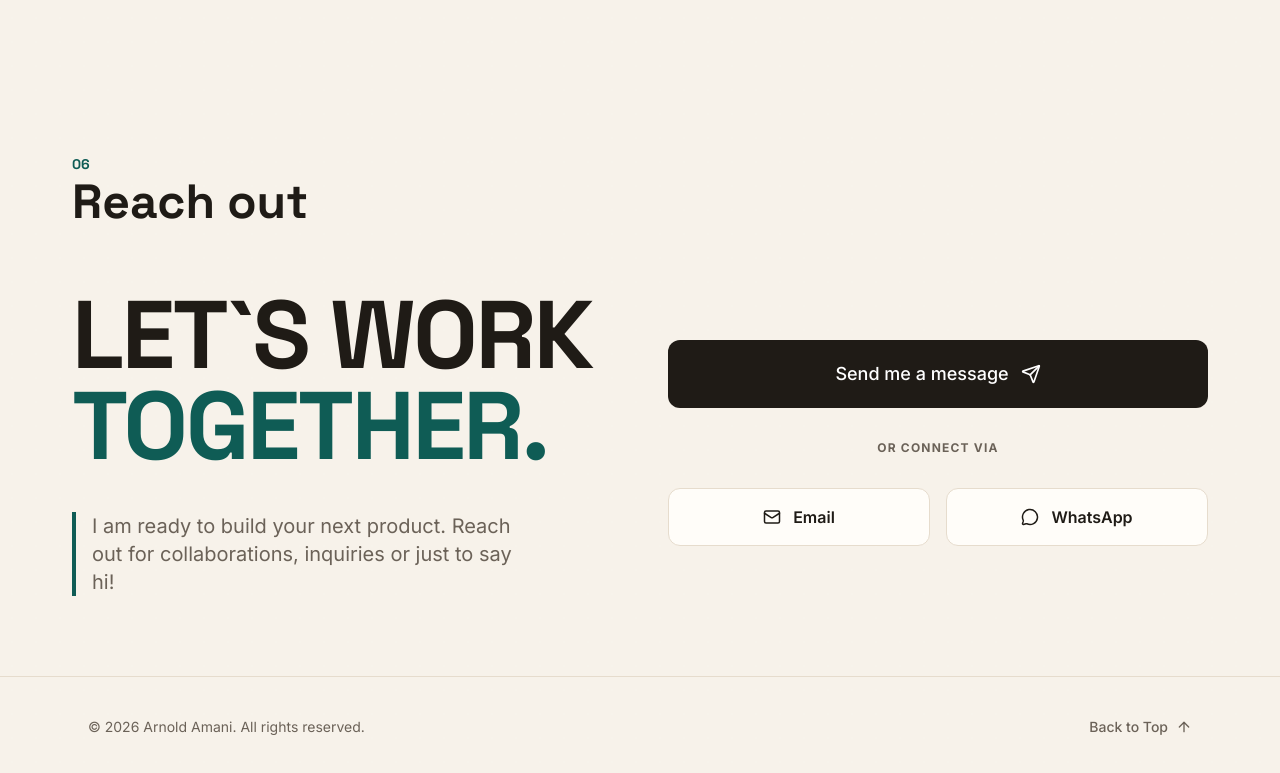
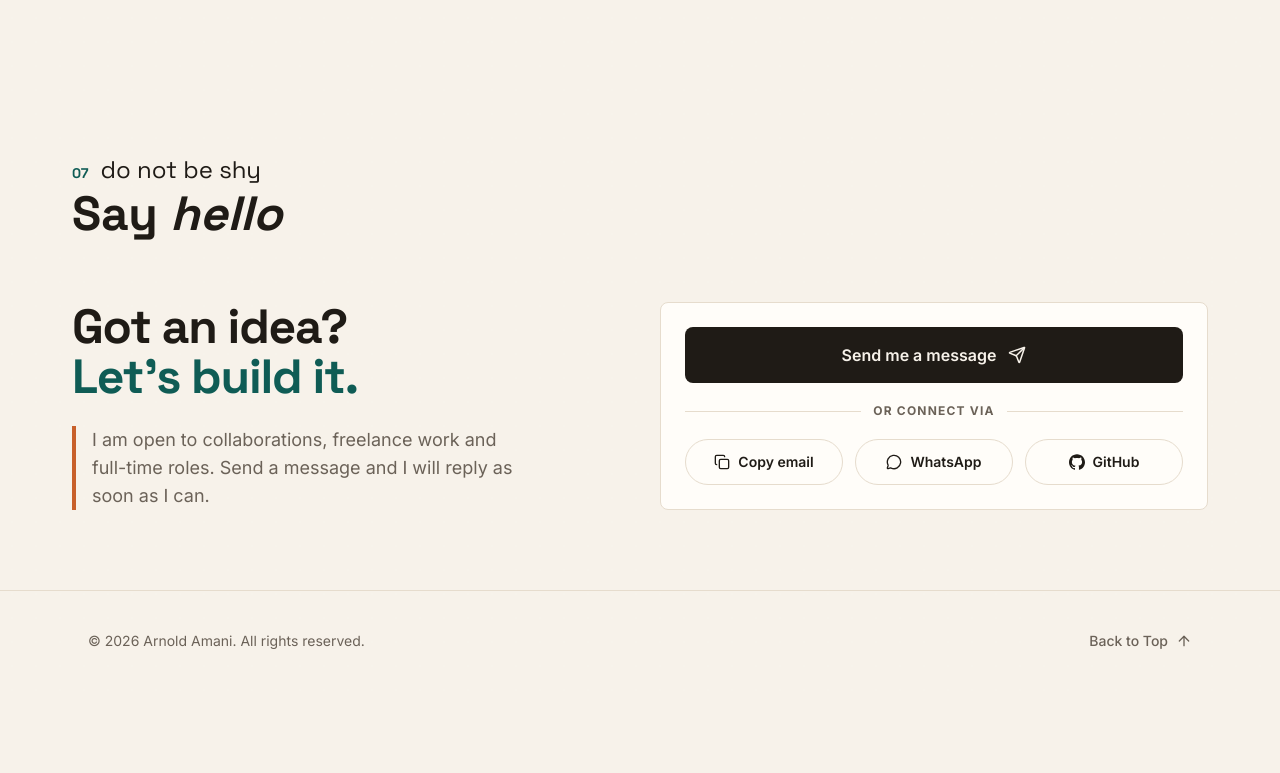
Before and after one commit to anold-a/amani-portfolio, a Next.js app: page / in a window 1280 px wide. Shown: the part 4938-5711 px from the top of the page. After the commit the page ends 5629 px from the top, so only its background shows below. Built offline with nearby package versions, Linux system fonts and the light colour scheme.

Commit message:
updated contact me layout with message card and copy-email button

```diff
--- a/components/homepage/Contact.tsx
+++ b/components/homepage/Contact.tsx
@@ -1,29 +1,55 @@
-import { Mail, MessageCircle, Send } from "lucide-react";
+import { Send, MessageCircle,} from "lucide-react";
 import SharedUI from "@/components/layout/SharedUI";
+import CopyEmail from "@/components/homepage/CopyEmail";
 import { profile } from "@/lib/data";
 
-const btn = "flex items-center justify-center gap-3 rounded-xl border border-line bg-card px-6 py-4 font-semibold transition hover:border-brand";
+
+function GithubIcon({ size = 16 }: { size?: number }) {
+  return (
+    <svg viewBox="0 0 24 24" width={size} height={size} fill="currentColor" aria-hidden>
+      <path d="M12 .297c-6.63 0-12 5.373-12 12 0 5.303 3.438 9.8 8.205 11.385.6.113.82-.258.82-.577 0-.285-.01-1.04-.015-2.04-3.338.724-4.042-1.61-4.042-1.61C4.422 18.07 3.633 17.7 3.633 17.7c-1.087-.744.084-.729.084-.729 1.205.084 1.838 1.236 1.838 1.236 1.07 1.835 2.809 1.305 3.495.998.108-.776.417-1.305.76-1.605-2.665-.3-5.466-1.332-5.466-5.93 0-1.31.465-2.38 1.235-3.22-.135-.303-.54-1.523.105-3.176 0 0 1.005-.322 3.3 1.23.96-.267 1.98-.399 3-.405 1.02.006 2.04.138 3 .405 2.28-1.552 3.285-1.23 3.285-1.23.645 1.653.24 2.873.12 3.176.765.84 1.23 1.91 1.23 3.22 0 4.61-2.805 5.625-5.475 5.92.42.36.81 1.096.81 2.22 0 1.606-.015 2.896-.015 3.286 0 .315.21.69.825.57C20.565 22.092 24 17.592 24 12.297c0-6.627-5.373-12-12-12" />
+    </svg>
+  );
+}
+
+const pill =
+  "flex items-center justify-center gap-2 rounded-full border border-line bg-card px-5 py-3 text-sm font-semibold transition hover:border-ink";
+
+
 
 export default function Contact() {
   return (
-    <SharedUI id="contact" index ="06" title="Reach out">
-      <div className="grid items-center gap-14 md:grid-cols-2">
+    <SharedUI id="contact" index="07" note="do not be shy" title={<>Say <span className="italic">hello</span></>}>
+      <div className="grid items-center gap-10 md:grid-cols-2">
         <div>
-          <h3 className="font-display text-6xl font-black leading-[0.95] tracking-tight sm:text-8xl">
-            LET`S WORK <span className="text-brand">TOGETHER.</span>
+          <h3 className="font-display text-4xl font-black leading-[1.05] tracking-tight sm:text-5xl">
+            Got an idea?
+            <br />
+            <span className="text-brand">Let&apos;s build it.</span>
           </h3>
-          <p className="mt-10 max-w-md border-l-4 border-brand pl-4 text-xl text-muted">
-            I am ready to build your next product. Reach out for collaborations, inquiries or just to say hi!
+          <p className="mt-6 max-w-md border-l-4 border-accent pl-4 text-lg text-muted">
+            I am open to collaborations, freelance work and full-time roles. Send a message and I will reply as soon as I can.
           </p>
         </div>
-        <div>
-          <a href={`mailto:${profile.email}`} className="flex items-center justify-center gap-3 rounded-xl bg-ink px-6 py-5 text-lg font-medium text-white">
-            Send me a message <Send size={20} />
+
+        <div className="rounded-lg border border-line  p-6 bg-card">
+          <a
+            href={`mailto:${profile.email}`}
+            className="flex items-center justify-center gap-3 rounded-lg bg-ink px-6 py-4 font-semibold text-bg transition hover:opacity-90"
+          >
+            Send me a message <Send size={18} />
           </a>
-          <p className="my-8 text-center text-xs font-bold uppercase tracking-widest text-muted">Or connect via</p>
-          <div className="grid grid-cols-2 gap-4">
-            <a href={`mailto:${profile.email}`} className={btn}><Mail size={18} /> Email</a>
-            <a href={profile.whatsapp} target="_blank" rel="noreferrer" className={btn}><MessageCircle size={18} /> WhatsApp</a>
+          <p className="my-5 flex items-center gap-3 text-xs font-bold uppercase tracking-widest text-muted">
+            <span className="h-px flex-1 bg-line" /> or connect via <span className="h-px flex-1 bg-line" />
+          </p>
+          <div className="grid gap-3 sm:grid-cols-3">
+            <CopyEmail email={profile.email} />
+            <a href={profile.whatsapp} target="_blank" rel="noreferrer" className={pill}>
+              <MessageCircle size={16} /> WhatsApp
+            </a>
+            <a href={profile.github} target="_blank" rel="noreferrer" className={pill}>
+              <GithubIcon size={16} /> GitHub
+            </a>
           </div>
         </div>
       </div>
--- /dev/null
+++ b/components/homepage/CopyEmail.tsx
@@ -0,0 +1,28 @@
+"use client";
+
+import { useState } from "react";
+import { Copy, Check } from "lucide-react";
+
+export default function CopyEmail({ email }: { email: string }) {
+  const [copied, setCopied] = useState(false);
+
+  async function copy() {
+    try {
+      await navigator.clipboard.writeText(email);
+      setCopied(true);
+      setTimeout(() => setCopied(false), 2000);
+    } catch {
+
+    }
+  }
+
+  return (
+    <button
+      type="button"
+      onClick={copy}
+      className="flex items-center justify-center gap-2 rounded-full border border-line bg-card px-5 py-3 text-sm font-semibold transition hover:border-ink"
+    >
+      {copied ? <Check size={16} /> : <Copy size={16} />} {copied ? "Copied!" : "Copy email"}
+    </button>
+  );
+}
```
